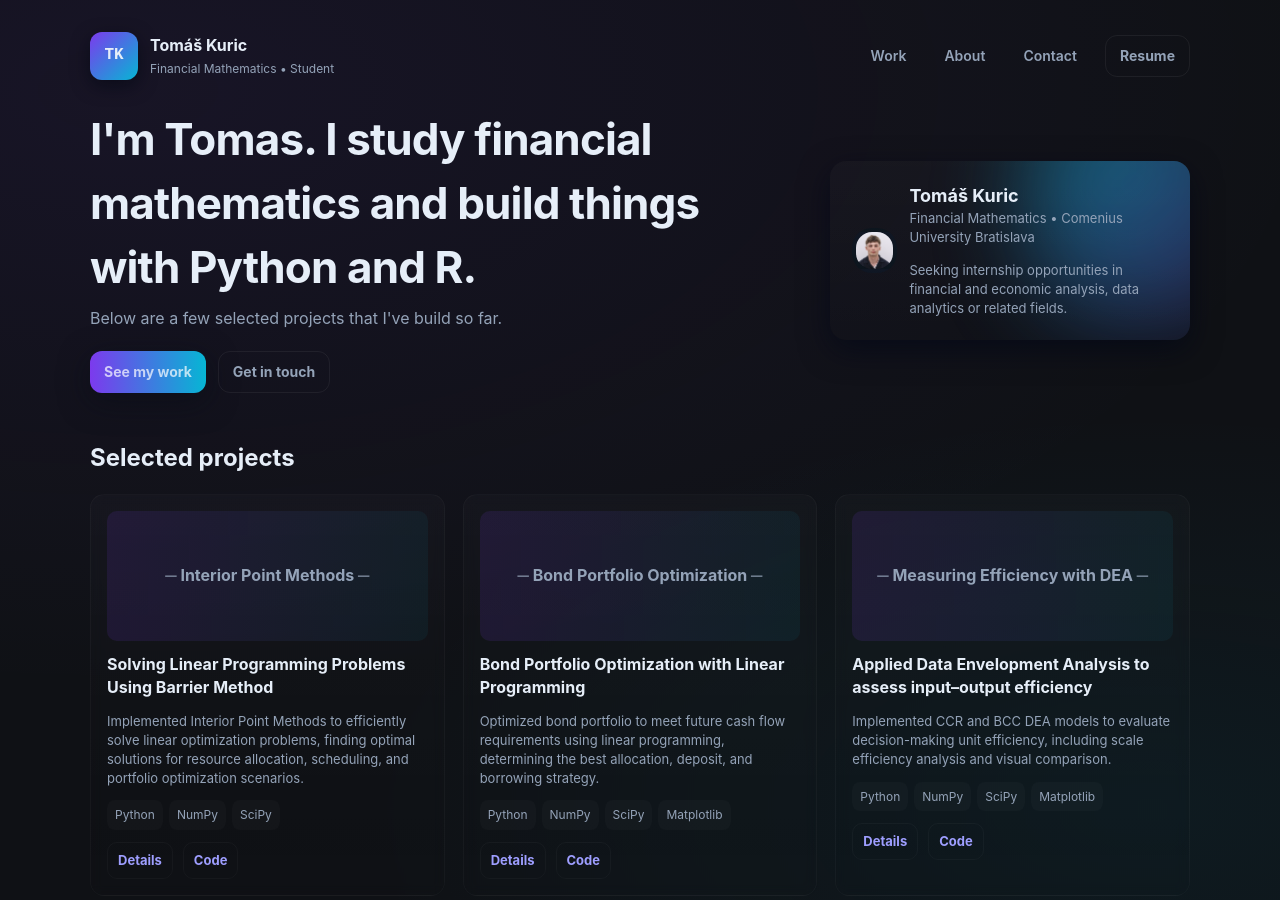
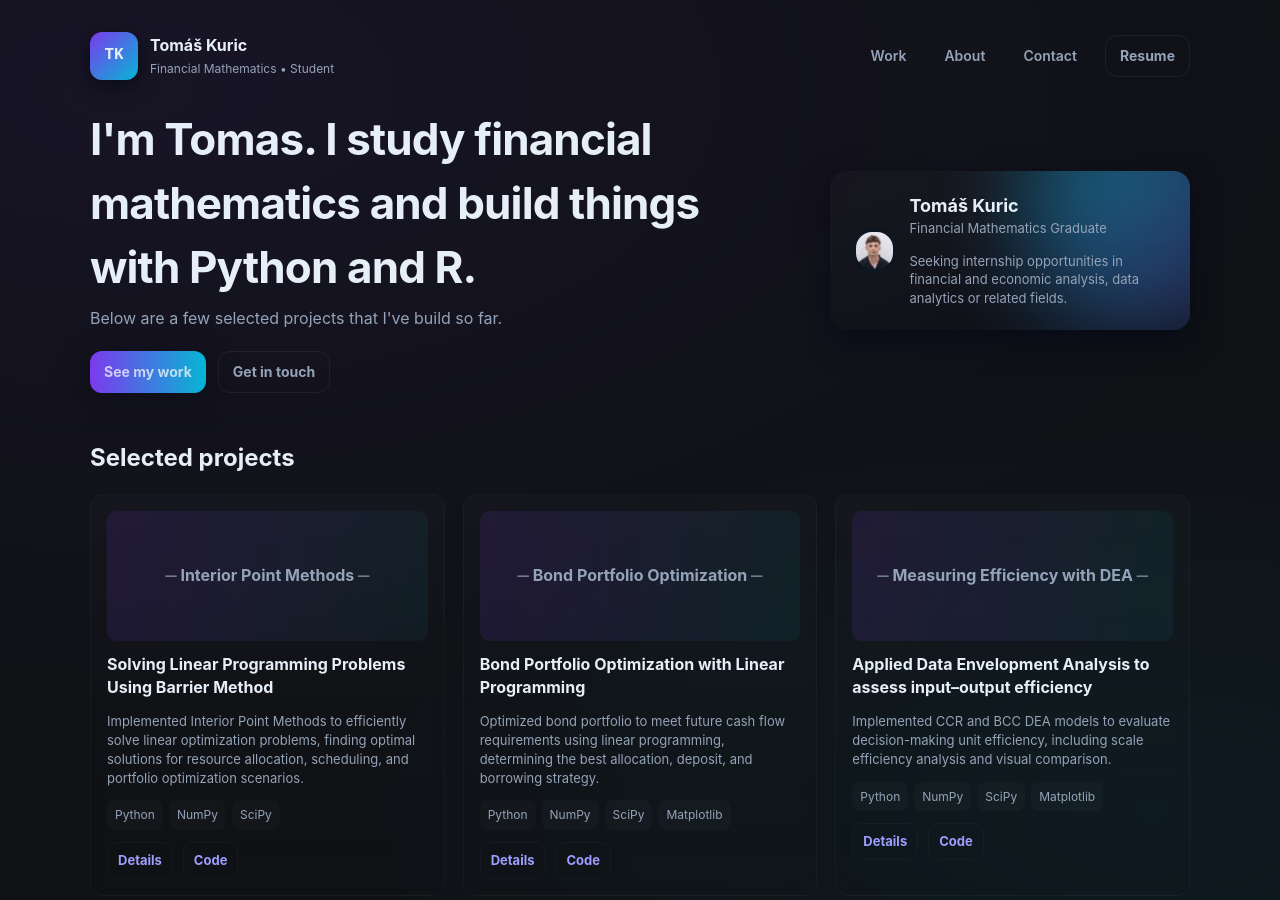
Before and after one commit to TomasKuric/tomaskuric.github.io, a Jekyll site: the page index.html, which Jekyll copies as it is, in a window 1280 px wide and 900 px high. Built offline with Jekyll 4.4.1, drawn with Linux system fonts in a browser that asks for light colours.

Commit message:
Update index.html

```diff
--- a/index.html
+++ b/index.html
@@ -47,7 +47,7 @@
             <div class="meta">
               <div>
                 <h3>Tomáš Kuric</h3>
-                <p>Financial Mathematics • Comenius University Bratislava</p>
+                <p>Financial Mathematics Graduate</p>
               </div>
             </div>
             <div class="small">Seeking internship opportunities in financial and economic analysis, data analytics or related fields.</div>
```
